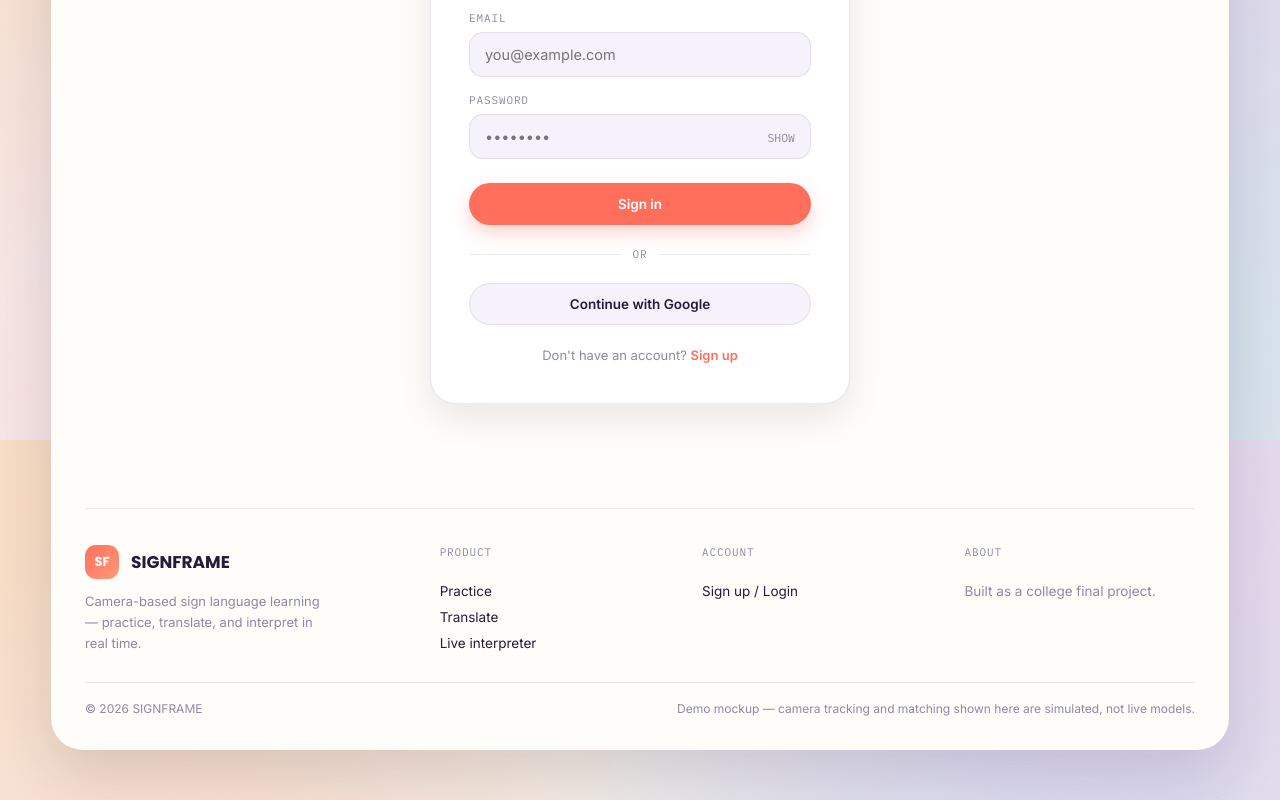
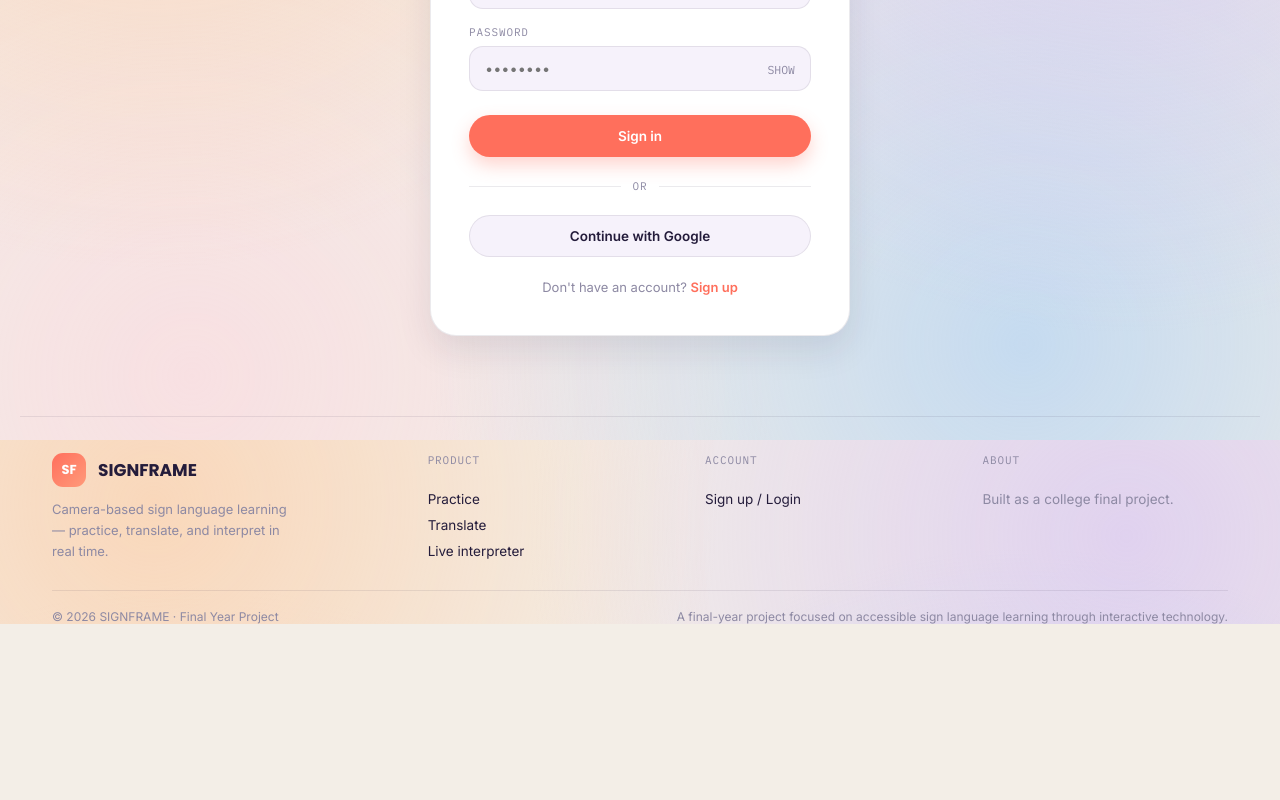
Before and after one commit to FlaviaRodrigues-05/signframe, a React (Vite) app: page /login in a window 1280 px wide. Shown: the part 360-1160 px from the top of the page. After the commit the page ends 984 px from the top, so only its background shows below. Built offline with nearby package versions, Linux system fonts and the light colour scheme.

Commit message:
Made login page and added modules on practice page

```diff
--- a/src/components/Footer.jsx
+++ b/src/components/Footer.jsx
@@ -32,8 +32,8 @@ export default function Footer(){
       </div>
 
       <div className="footer-bottom">
-        <div>© {new Date().getFullYear()} SIGNFRAME</div>
-        <div>Demo mockup — camera tracking and matching shown here are simulated, not live models.</div>
+                <div>© {new Date().getFullYear()} SIGNFRAME · Final Year Project</div>
+        <div>A final-year project focused on accessible sign language learning through interactive technology.</div>
       </div>
     </footer>
   )
--- a/src/components/Layout.jsx
+++ b/src/components/Layout.jsx
@@ -1,4 +1,5 @@
 import { Outlet, useLocation } from 'react-router-dom'
+import { useEffect } from 'react'
 import Header from './Header.jsx'
 import Footer from './Footer.jsx'
 
@@ -6,11 +7,18 @@ export default function Layout() {
   const location = useLocation()
   const isLoginPage = location.pathname === '/login'
 
+  useEffect(() => {
+    document.body.classList.toggle('login-page', isLoginPage)
+    return () => document.body.classList.remove('login-page')
+  }, [isLoginPage])
+
   return (
-    <>
-      <Header minimal={isLoginPage} />
-      <Outlet />
+    <div className="app-shell">
+      {!isLoginPage && <Header />}
+      <main className="app-main">
+        <Outlet />
+      </main>
       <Footer />
-    </>
+    </div>
   )
 }
--- a/src/index.css
+++ b/src/index.css
@@ -48,7 +48,7 @@ input,textarea{font-family:inherit;}
     box-shadow:var(--shadow-lg);
 }
 
-/* ---------- shared pieces ---------- */
+
 .diamond{color:var(--coral); font-size:11px; display:inline-block; transform:rotate(45deg);}
 .eyebrow{font-family:var(--font-mono); font-size:11.5px; color:var(--coral); text-transform:uppercase; letter-spacing:.12em; display:flex; align-items:center; gap:8px; margin-bottom:14px;}
 
@@ -315,3 +315,66 @@ footer{border-top:1.5px solid var(--line); padding-top:36px; margin-top:44px; di
   .search-panel{width:280px; right:-30px;}
   .footer-grid{grid-template-columns:1fr 1fr; gap:24px;}
 }
+/* Align "Start learning" buttons across the 3 lesson cards */
+.modes .intro-card{
+  display: flex;
+  flex-direction: column;
+}
+.modes .intro-card p{
+  flex: 1;
+}
+.modes .intro-card .btn{
+  align-self: center;
+  margin-top: auto;
+}
+
+.app-shell{
+  display: flex;
+  flex-direction: column;
+  min-height: calc(100vh - 40px);
+}
+.app-main{
+  flex: 1;
+}
+
+body.login-page{
+  padding: 0;
+}
+body.login-page #root{
+  width: 100%;
+  max-width: none;
+  min-height: 100vh;
+  margin: 0;
+  padding: 0;
+  background: transparent;
+  border-radius: 0;
+  box-shadow: none;
+}
+body.login-page .app-shell{
+  min-height: 100vh;
+}
+body.login-page .auth-page{
+  padding: 140px 32px 60px;
+}
+body.login-page footer{
+  max-width: 1240px;
+  margin: 0 auto;
+  padding-left: 32px;
+  padding-right: 32px;
+}
+
+.app-shell > header{
+  width: 100%;
+  box-sizing: border-box;
+}
+
+body.login-page .app-shell{
+  min-height: 0;
+  display: block;
+}
+body.login-page .app-main{
+  flex: none;
+}
+body.login-page .auth-page{
+  padding-bottom: 80px;
+}
--- a/src/pages/Practice.jsx
+++ b/src/pages/Practice.jsx
@@ -14,6 +14,7 @@ export default function Practice(){
   const [toast, setToast] = useState(null) // {type, text}
   const [searchOpen, setSearchOpen] = useState(false)
   const [query, setQuery] = useState('')
+  const [activeLesson, setActiveLesson] = useState('select') // 'select' | 'words' | 'sentences'
   const searchRef = useRef(null)
   const toggleRef = useRef(null)
 
@@ -28,6 +29,7 @@ export default function Practice(){
     setScore(null)
     setToast(null)
     setQuery('')
+    setActiveLesson('select')
   }, [lang])
 
   // Close the search panel on outside click
@@ -150,13 +152,50 @@ export default function Practice(){
       </div>
 
       {!started ? (
-        <div className="intro-card bracket">
-          <span className="tl"></span><span className="tr"></span><span className="bl"></span><span className="br"></span>
-          <div className="eyebrow" style={{ justifyContent: 'center' }}><span className="diamond">◆</span>Lesson: alphabet</div>
-          <h2>Ready to learn the {lang} alphabet?</h2>
-          <p>We'll split the screen — your camera on the left, a manual for each letter on the right. Sign it correctly and we move you on automatically.</p>
-          <button className="btn btn-primary" onClick={startLearning}>Start learning</button>
-        </div>
+        activeLesson === 'select' ? (
+          <div className="modes">
+            {/* LESSON 1 · ALPHABET — untouched, original code, do not modify */}
+            <div className="intro-card bracket">
+              <span className="tl"></span><span className="tr"></span><span className="bl"></span><span className="br"></span>
+                            <div className="eyebrow" style={{ justifyContent: 'center' }}><span className="diamond">◆</span>Lesson 1 · Alphabet</div>
+              <h2>Ready to learn the {lang} alphabet?</h2>
+              <p>Learn the {lang} alphabet one sign at a time with guided camera practice.</p>
+              <button className="btn btn-primary" onClick={startLearning}>Start learning</button>
+            </div>
+
+            {/* LESSON 2 · WORDS */}
+            <div className="intro-card bracket">
+              <span className="tl"></span><span className="tr"></span><span className="bl"></span><span className="br"></span>
+              <div className="eyebrow" style={{ justifyContent: 'center' }}><span className="diamond">◆</span>Lesson 2 · Words</div>
+              <h2>Build your sign vocabulary</h2>
+              <p>Practice common everyday words and build your {lang} vocabulary one sign at a time.</p>
+              <button className="btn btn-primary" onClick={() => setActiveLesson('words')}>Start learning</button>
+            </div>
+
+            {/* LESSON 3 · SENTENCES */}
+            <div className="intro-card bracket">
+              <span className="tl"></span><span className="tr"></span><span className="bl"></span><span className="br"></span>
+              <div className="eyebrow" style={{ justifyContent: 'center' }}><span className="diamond">◆</span>Lesson 3 · Sentences</div>
+              <h2>Put signs together</h2>
+              <p>Practice simple sentences and learn how individual signs come together in conversation.</p>
+              <button className="btn btn-primary" onClick={() => setActiveLesson('sentences')}>Start learning</button>
+            </div>
+          </div>
+        ) : activeLesson === 'words' ? (
+          <div className="placeholder-page">
+            <div className="eyebrow" style={{ justifyContent: 'center' }}><span className="diamond">◆</span>Lesson 2 · Words</div>
+            <h1>Words lesson coming soon.</h1>
+            <p>We're preparing the next set of {lang} vocabulary for you.</p>
+            <button className="btn btn-ghost btn-sm" style={{ marginTop: '20px' }} onClick={() => setActiveLesson('select')}>← Back to lessons</button>
+          </div>
+        ) : (
+          <div className="placeholder-page">
+            <div className="eyebrow" style={{ justifyContent: 'center' }}><span className="diamond">◆</span>Lesson 3 · Sentences</div>
+            <h1>Sentence lessons coming soon.</h1>
+            <p>We're preparing interactive sentence practice for you.</p>
+            <button className="btn btn-ghost btn-sm" style={{ marginTop: '20px' }} onClick={() => setActiveLesson('select')}>← Back to lessons</button>
+          </div>
+        )
       ) : (
         <div className="split-view">
           <div className="viewfinder bracket">
```
